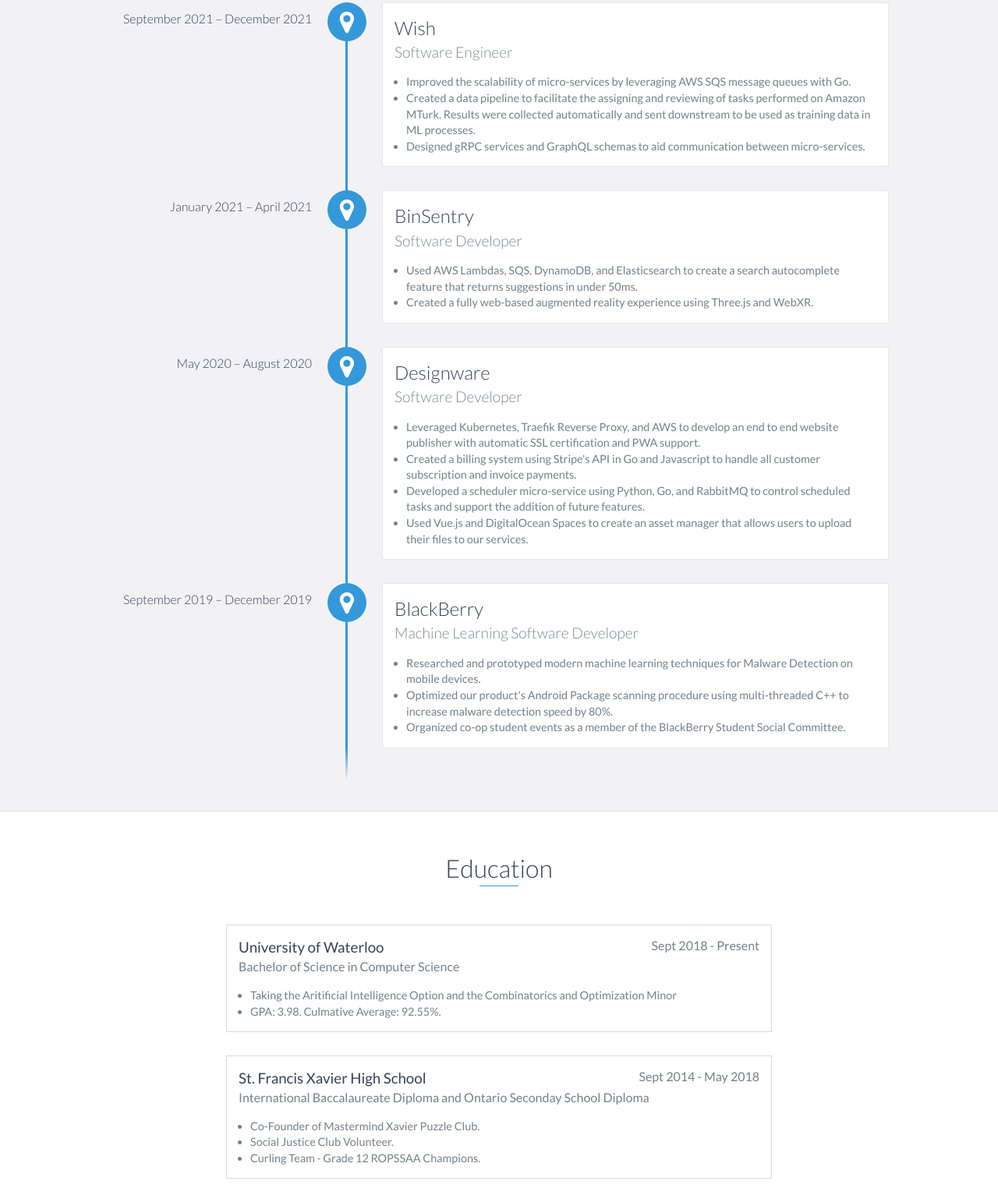
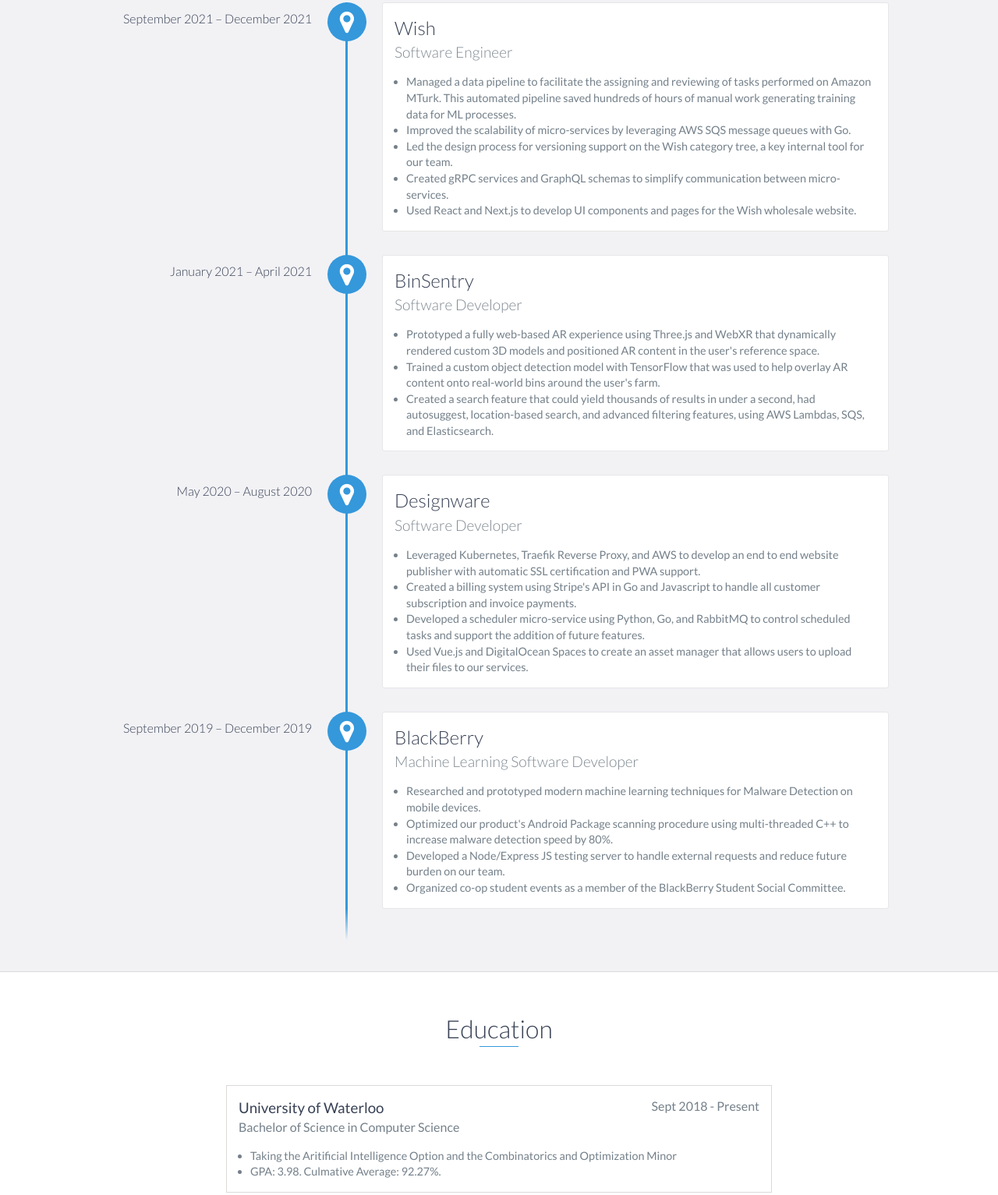
Before and after one commit to AdrianSantoPasqualini/PersonalWebsite, a plain HTML site: page index.html in a window 1280 px wide. Shown: the part 1241-2774 px from the top of the page at 78% size. Drawn offline with nearby package versions, Linux system fonts and the light colour scheme.

Commit message:
Update Jan 2022

```diff
--- a/index.html
+++ b/index.html
@@ -70,7 +70,7 @@
                 </div>
                 <div class="col-md-8">
                     <p>
-                        I am a fourth-year computer science student at the University of Waterloo in the Aritificial Intelligence option and Combinatorics and Optimization minor.
+                        I am a fourth-year Computer Science student at the University of Waterloo in the Aritificial Intelligence option and Combinatorics and Optimization minor.
                     </p>
                     <br/>
                     <p>
@@ -90,13 +90,20 @@
                 <h4>Software Engineer</h4>
                 <ul>
                     <li>
+                        Managed a data pipeline to facilitate the assigning and reviewing of tasks performed on Amazon MTurk.
+                        This automated pipeline saved hundreds of hours of manual work generating training data for ML processes.
+                    </li>
+                    <li>
                         Improved the scalability of micro-services by leveraging AWS SQS message queues with Go.
                     </li>
                     <li>
-                        Created a data pipeline to facilitate the assigning and reviewing of tasks performed on Amazon MTurk. Results were collected automatically and sent downstream to be used as training data in ML processes.
+                        Led the design process for versioning support on the Wish category tree, a key internal tool for our team.
                     </li>
                     <li>
-                        Designed gRPC services and GraphQL schemas to aid communication between micro-services.
+                        Created gRPC services and GraphQL schemas to simplify communication between micro-services.
+                    </li>
+                    <li>
+                        Used React and Next.js to develop UI components and pages for the Wish wholesale website.
                     </li>
                 </ul>
             </div>
@@ -106,10 +113,13 @@
                 <h4>Software Developer</h4>
                 <ul>
                     <li>
-                        Used AWS Lambdas, SQS, DynamoDB, and Elasticsearch to create a search autocomplete feature that returns suggestions in under 50ms.
+                        Prototyped a fully web-based AR experience using Three.js and WebXR that dynamically rendered custom 3D models and positioned AR content in the user's reference space.
                     </li>
                     <li>
-                        Created a fully web-based augmented reality experience using Three.js and WebXR.
+                        Trained a custom object detection model with TensorFlow that was used to help overlay AR content onto real-world bins around the user's farm.
+                    </li>
+                    <li>
+                        Created a search feature that could yield thousands of results in under a second, had autosuggest, location-based search, and advanced filtering features, using AWS Lambdas, SQS, and Elasticsearch.
                     </li>
                 </ul>
             </div>
@@ -144,6 +154,9 @@
                         Optimized our product's Android Package scanning procedure using multi-threaded C++ to increase malware detection speed by 80%.
                     </li>
                     <li>
+                        Developed a Node/Express JS testing server to handle external requests and reduce future burden on our team.
+                    </li>
+                    <li>
                         Organized co-op student events as a member of the BlackBerry Student Social Committee.
                     </li>
                 </ul>
@@ -163,7 +176,7 @@
                     Taking the Aritificial Intelligence Option and the Combinatorics and Optimization Minor
                 </li>
                 <li>
-                    GPA: 3.98. Culmative Average: 92.55%.
+                    GPA: 3.98. Culmative Average: 92.27%.
                 </li>
             </ul>
         </div>
@@ -300,6 +313,7 @@
             <li>Three.js</li>
             <li>WebXR</li>
             <li>gRPC</li>
+            <li>SQS</li>
         </ul>
     </div>
     <!-- End #skills -->
```
Also changed, not shown: 1 other file.
